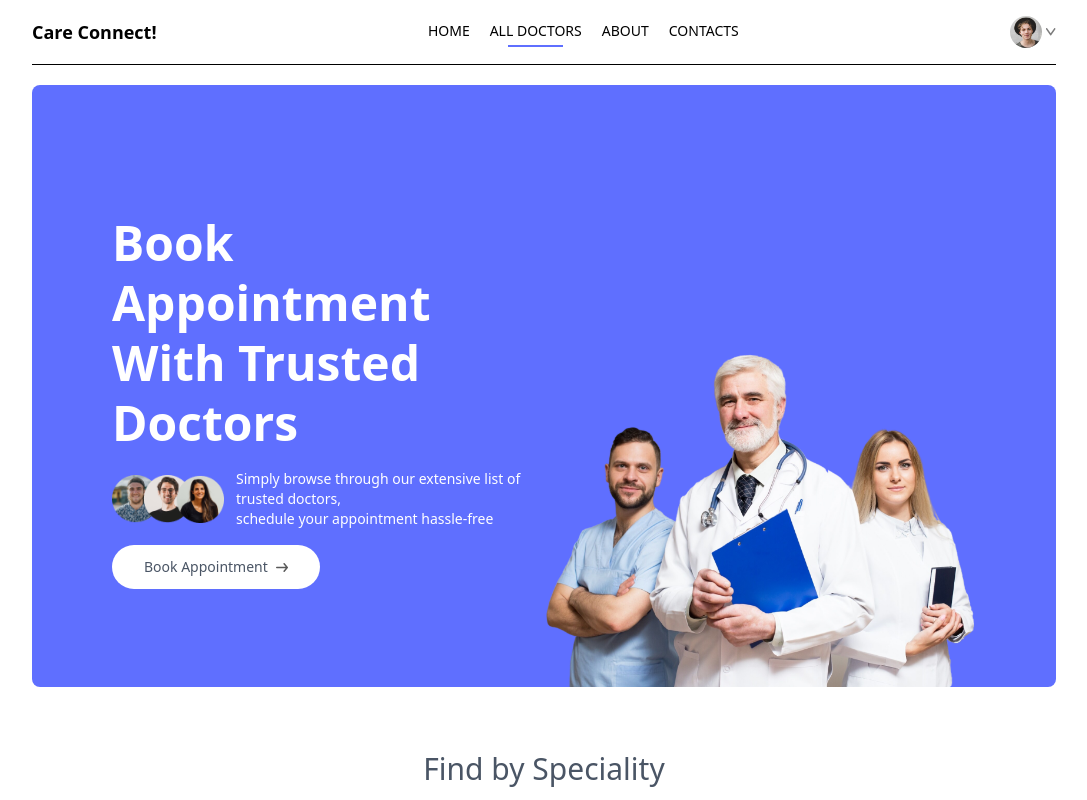
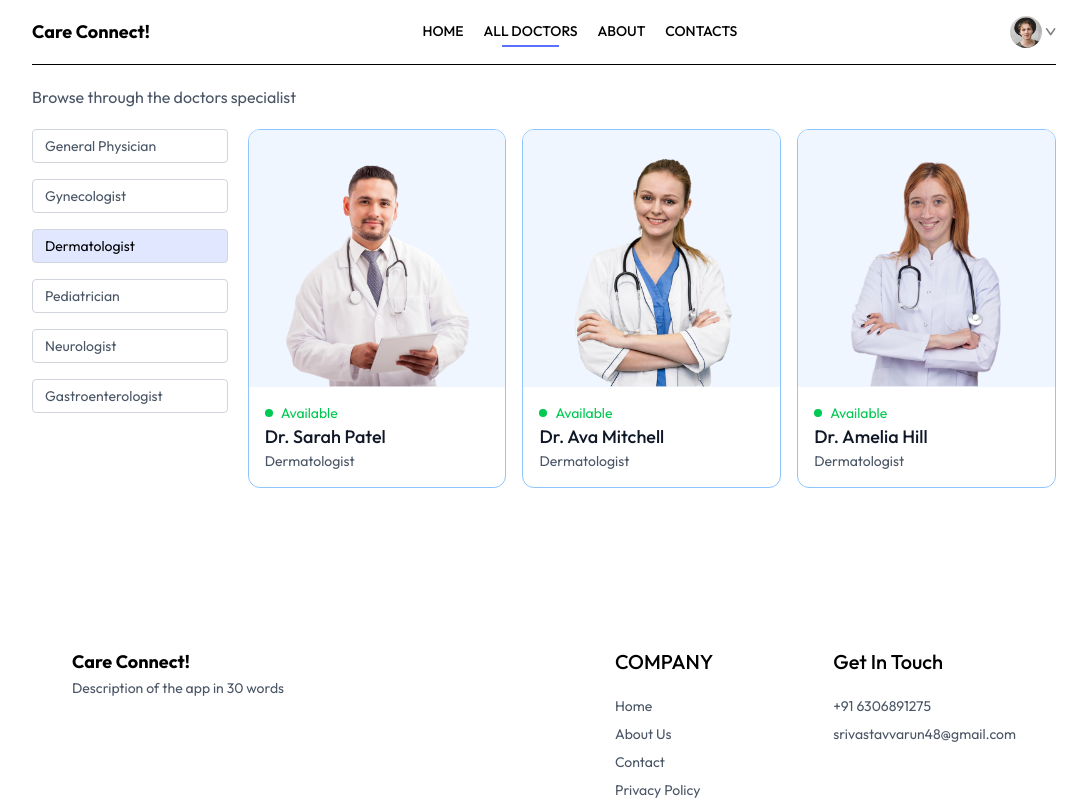
Before and after one commit to Varun-3131/Care-Connect, a React (Vite) app in the folder frontend/: page /doctors/Dermatologist in a window 1280 px wide. Shown: the top 800 px of the page, without its empty margins (96-1183 px from the left). Built offline with nearby package versions, Linux system fonts and the light colour scheme.

Commit message:
Doctors Page

```diff
--- a/frontend/index.html
+++ b/frontend/index.html
@@ -1,6 +1,7 @@
 <!doctype html>
 <html lang="en" class="scroll-smooth">
   <head>
+      <link href="https://fonts.googleapis.com/css2?family=Outfit:wght@400;500;600;700&display=swap" rel="stylesheet">
     <meta charset="UTF-8" />
     <link rel="icon" type="image/svg+xml" href="/vite.svg" />
     <meta name="viewport" content="width=device-width, initial-scale=1.0" />
--- a/frontend/src/App.jsx
+++ b/frontend/src/App.jsx
@@ -19,7 +19,7 @@
             <Routes>
                 <Route path="/" element={<HomePage/>} />
                 <Route path="/doctors" element={<DoctorPage/>} />
-                <Route path="/doctors/:speciality" element={<HomePage/>} />
+                <Route path="/doctors/:speciality" element={<DoctorPage/>} />
                 <Route path="/login" element={<LoginPage/>} />
                 <Route path="/about" element={<AboutPage/>} />
                 <Route path="/contact" element={<ContactPage/>} />
--- a/frontend/src/components/Navbar.jsx
+++ b/frontend/src/components/Navbar.jsx
@@ -15,7 +15,7 @@
         <div className=" flex items-center justify-between text-sm py-4 mb-5 border-b border-black-200">
 
             <Link to="/" className="flex items-center gap-2.5 hover:opacity-80 transition-all">
-                <h1 className="text-lg font-bold">Care Connect!</h1>
+                <h1 onClick={()=>navigate('/')} className="text-lg font-bold">Care Connect!</h1>
             </Link>
 
             <ul className="hidden md:flex items-start gap-5 font-medium">
--- a/frontend/src/components/TopDoctors.jsx
+++ b/frontend/src/components/TopDoctors.jsx
@@ -15,7 +15,7 @@
 
             <div className="w-full grid [grid-template-columns:repeat(auto-fill,minmax(200px,1fr))] gap-4 pt-5 gap-y-6 px-3 sm:px-0">
                 {doctors.slice(0, 10).map((item, index) => (
-                    <div onClick={()=>navigate(`/appointment/${item._id}`)} className="border border-blue-300 rounded-xl overflow-hidden cursor-pointer hover:translate-y-[-10px] transition-all duration-500">
+                    <div key={item._id} onClick={()=>navigate(`/appointment/${item._id}`)} className="border border-blue-300 rounded-xl overflow-hidden cursor-pointer hover:translate-y-[-10px] transition-all duration-500">
                         <img className="bg-blue-50" src={item.image} alt=""/>
                         <div className="p-4">
                             <div className="flex items-center gap-2 text-sm text-center text-green-500">
@@ -28,7 +28,7 @@
                 ))}
             </div>
 
-            <button onClick={()=>{navigate('/doctors');scrollTo(0,0)}} className="bg-blue-50 text-gray-600 px-12 py-3 rounded-full mt-10">more</button>
+            <button onClick={()=>{navigate('/doctors');scrollTo(0,0)}} className="bg-blue-50 text-gray-600 px-12 py-3 rounded-full mt-10 cursor-pointer ">more</button>
 
         </div>
     );
--- a/frontend/src/index.css
+++ b/frontend/src/index.css
@@ -1,6 +1,14 @@
+@import url('https://fonts.googleapis.com/css2?family=Outfit:wght@100..900&display=swap');
 @import "tailwindcss/preflight";
 @import "tailwindcss/utilities";
 @import "tailwindcss";
+
+
+
+body {
+    margin: 0;
+    font-family: 'Outfit', sans-serif;
+}
 
 @theme {
     --color-primary: #5F6FFF;
--- a/frontend/src/pages/DoctorPage.jsx
+++ b/frontend/src/pages/DoctorPage.jsx
@@ -1,10 +1,64 @@
-import React from 'react'
+import React, {useContext, useEffect, useState} from 'react'
+import {useNavigate, useParams} from "react-router-dom";
+import {AppContext} from "../contexts/AppContext.jsx";
 
 const DoctorPage = () => {
+
+    const {speciality} = useParams()
+    const [filterDoc, setFilterDoc] = useState([]);
+    const {doctors} = useContext(AppContext);
+    const navigate = useNavigate();
+
+    const applyFilter = () => {
+        if (speciality) {
+            setFilterDoc(doctors.filter(doc => doc.speciality === speciality));
+        } else {
+            setFilterDoc(doctors)
+        }
+    }
+
+    useEffect(() => {
+        applyFilter()
+    }, [doctors, speciality]);
+
     return (
         <div>
+
+            <p className="text-gray-600">Browse through the doctors specialist</p>
+
+            <div className="flex flex-col sm:flex-row items-start gap-5 mt-5">
+
+                <div className=" flex flex-col gap-4 text-sm text-gray-600">
+                    <p onClick={()=>speciality === 'General physician' ? navigate('/doctors'):navigate('/doctors/General physician')} className={`w-[94vw] sm:w-auto pl-3 py-1.5 pr-16 border border-gray-300 rounded transition-all cursor-pointer ${speciality==="General physician" ? "bg-indigo-100 text-black": ""}`} >General Physician</p>
+                    <p onClick={()=>speciality === 'Gynecologist' ? navigate('/doctors'):navigate('/doctors/Gynecologist')} className={`w-[94vw] sm:w-auto pl-3 py-1.5 pr-16 border border-gray-300 rounded transition-all cursor-pointer ${speciality==="Gynecologist" ? "bg-indigo-100 text-black": ""}`}>Gynecologist</p>
+                    <p onClick={()=>speciality === 'Dermatologist' ? navigate('/doctors'):navigate('/doctors/Dermatologist')} className={`w-[94vw] sm:w-auto pl-3 py-1.5 pr-16 border border-gray-300 rounded transition-all cursor-pointer ${speciality==="Dermatologist" ? "bg-indigo-100 text-black": ""}`}>Dermatologist</p>
+                    <p onClick={()=>speciality === 'Pediatricians' ? navigate('/doctors'):navigate('/doctors/Pediatricians')} className={`w-[94vw] sm:w-auto pl-3 py-1.5 pr-16 border border-gray-300 rounded transition-all cursor-pointer  ${speciality==="Pediatricians" ? "bg-indigo-100 text-black": ""}`}>Pediatrician</p>
+                    <p onClick={()=>speciality === 'Neurologist' ? navigate('/doctors'):navigate('/doctors/Neurologist')} className={`w-[94vw] sm:w-auto pl-3 py-1.5 pr-16 border border-gray-300 rounded transition-all cursor-pointer ${speciality==="Neurologist" ? "bg-indigo-100 text-black": ""}` }>Neurologist</p>
+                    <p onClick={()=>speciality === 'Gastroenterologist' ? navigate('/doctors'):navigate('/doctors/Gastroenterologist')} className={`w-[94vw] sm:w-auto pl-3 py-1.5 pr-16 border border-gray-300 rounded transition-all cursor-pointer ${speciality==="Gastroenterologist" ? "bg-indigo-100 text-black": ""}` }>Gastroenterologist</p>
+                </div>
+
+                <div className="w-full grid [grid-template-columns:repeat(auto-fill,minmax(200px,1fr))] gap-4 gap-y-6">
+                    {
+                        filterDoc.map((item,) => (
+                            <div key={item._id} onClick={() => navigate(`/appointment/${item._id}`)}
+                                 className="border border-blue-300 rounded-xl overflow-hidden cursor-pointer hover:translate-y-[-10px] transition-all duration-500">
+                                <img className="bg-blue-50" src={item.image} alt=""/>
+                                <div className="p-4">
+                                    <div className="flex items-center gap-2 text-sm text-center text-green-500">
+                                        <p className="w-2 h-2 bg-green-500 rounded-full"></p><p>Available</p>
+                                    </div>
+                                    <p className="text-gray-900 text-lg font-medium">{item.name}</p>
+                                    <p className="text-gray-600 text-sm">{item.speciality}</p>
+                                </div>
+                            </div>
+                        ))
+                    }
+                </div>
+
+            </div>
+
         </div>
     )
 }
 
-export default DoctorPage
+export default DoctorPage;
```
